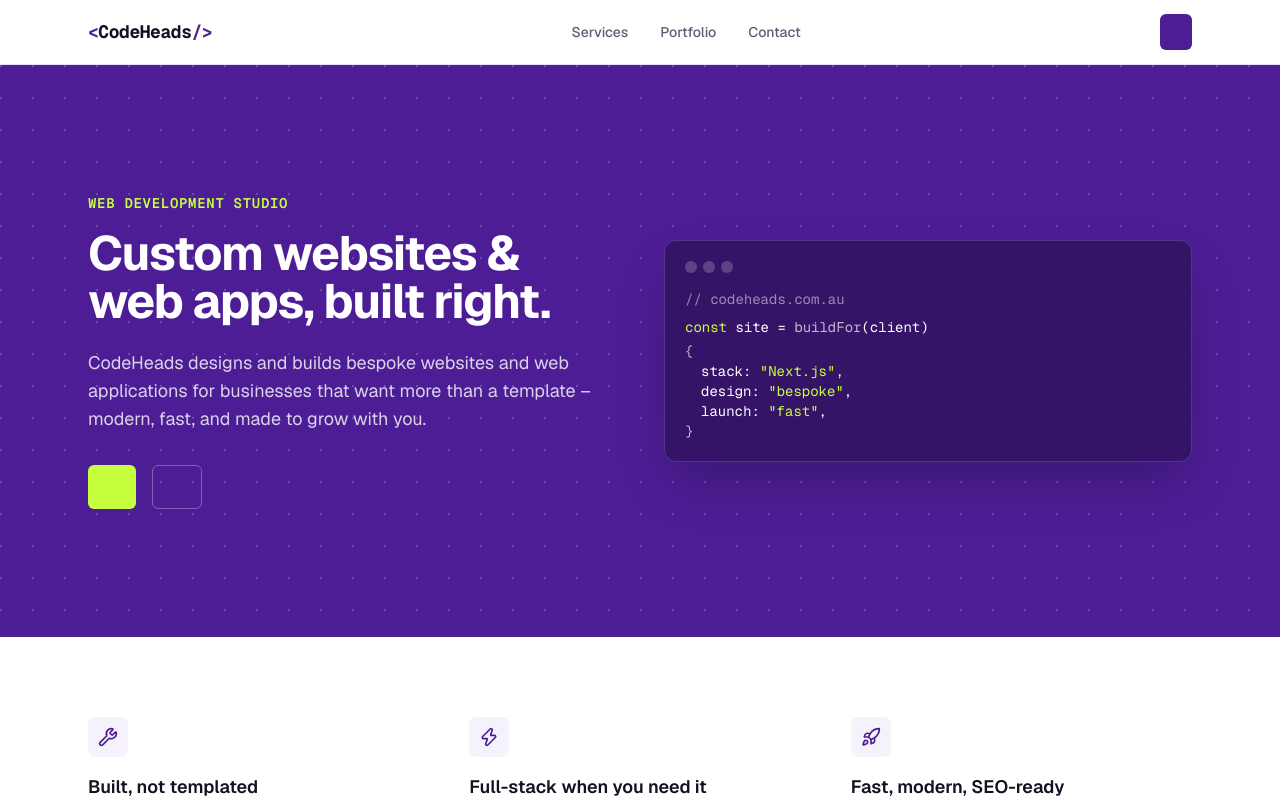
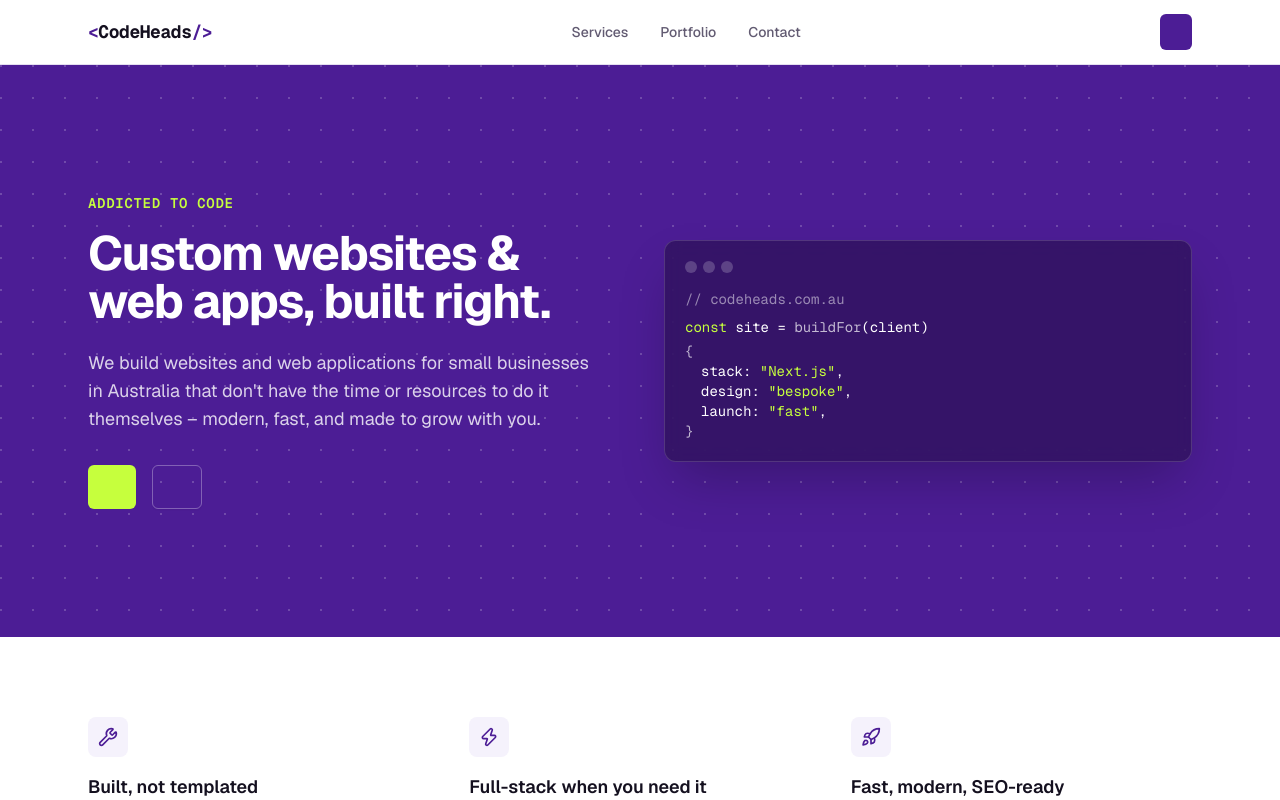
Before and after one commit to CodeHeadsAu/codeheads, a Next.js app: page / in a window 1280 px wide. Shown: the top 800 px of the page. Built offline with nearby package versions, Linux system fonts and the light colour scheme.

Commit message:
Update hero copy
Swap the hero eyebrow and subheading for wording that speaks
directly to small Australian businesses rather than generic
studio copy.

Co-Authored-By: Claude Sonnet 5 <noreply@anthropic.com>

```diff
--- a/src/app/page.tsx
+++ b/src/app/page.tsx
@@ -43,15 +43,15 @@ export default function Home() {
         <Container className="relative grid gap-12 py-24 md:grid-cols-2 md:items-center md:py-32">
           <div>
             <p className="font-mono text-sm font-semibold tracking-wider text-lime uppercase">
-              Web development studio
+              Addicted to Code
             </p>
             <h1 className="mt-4 text-4xl font-bold tracking-tight sm:text-5xl">
               Custom websites &amp; web apps, built right.
             </h1>
             <p className="mt-6 max-w-lg text-lg text-white/80">
-              CodeHeads designs and builds bespoke websites and web
-              applications for businesses that want more than a template –
-              modern, fast, and made to grow with you.
+              We build websites and web applications for small businesses in
+              Australia that don&apos;t have the time or resources to do it
+              themselves – modern, fast, and made to grow with you.
             </p>
             <div className="mt-8 flex flex-col gap-4 sm:flex-row">
               <Button
```
